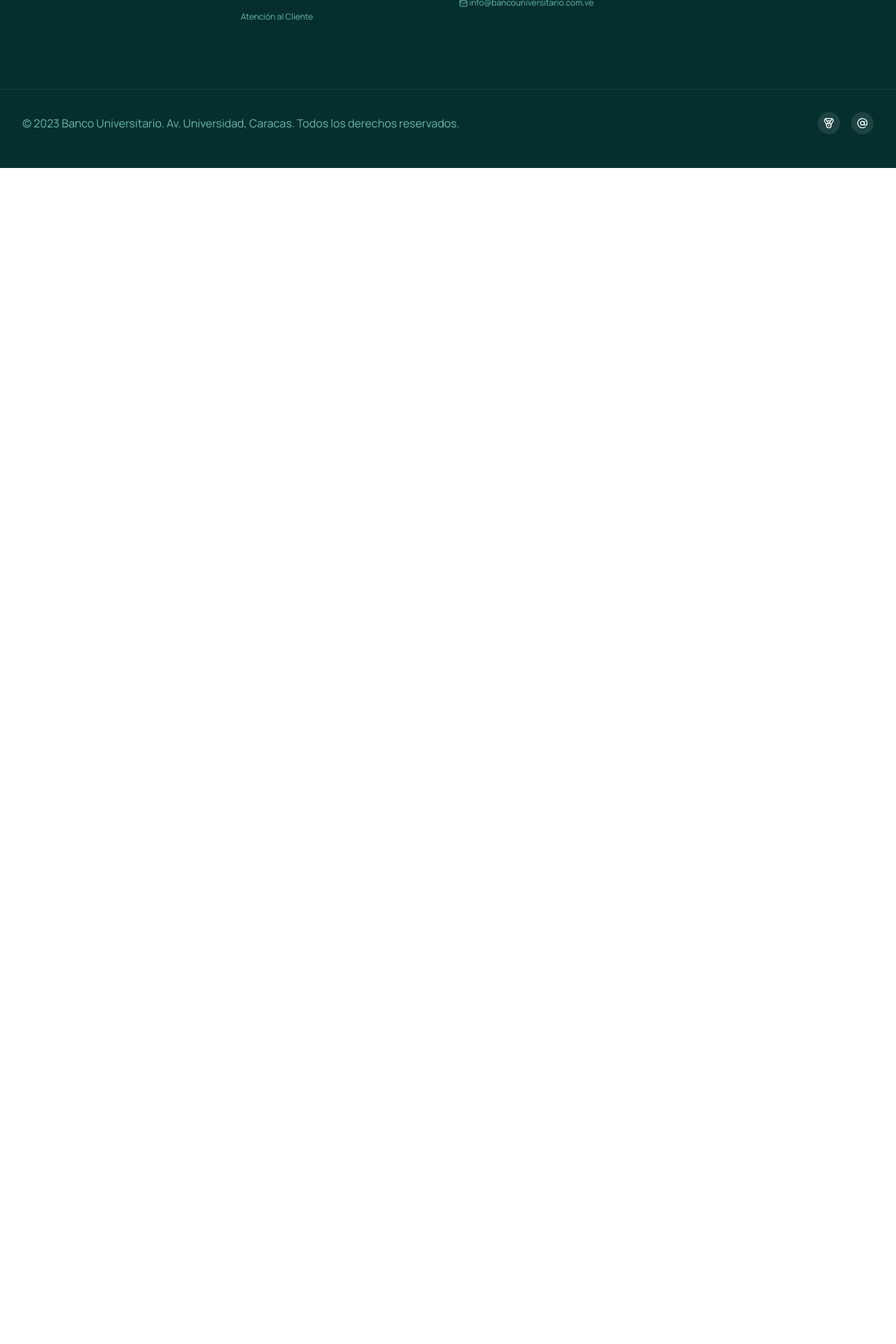
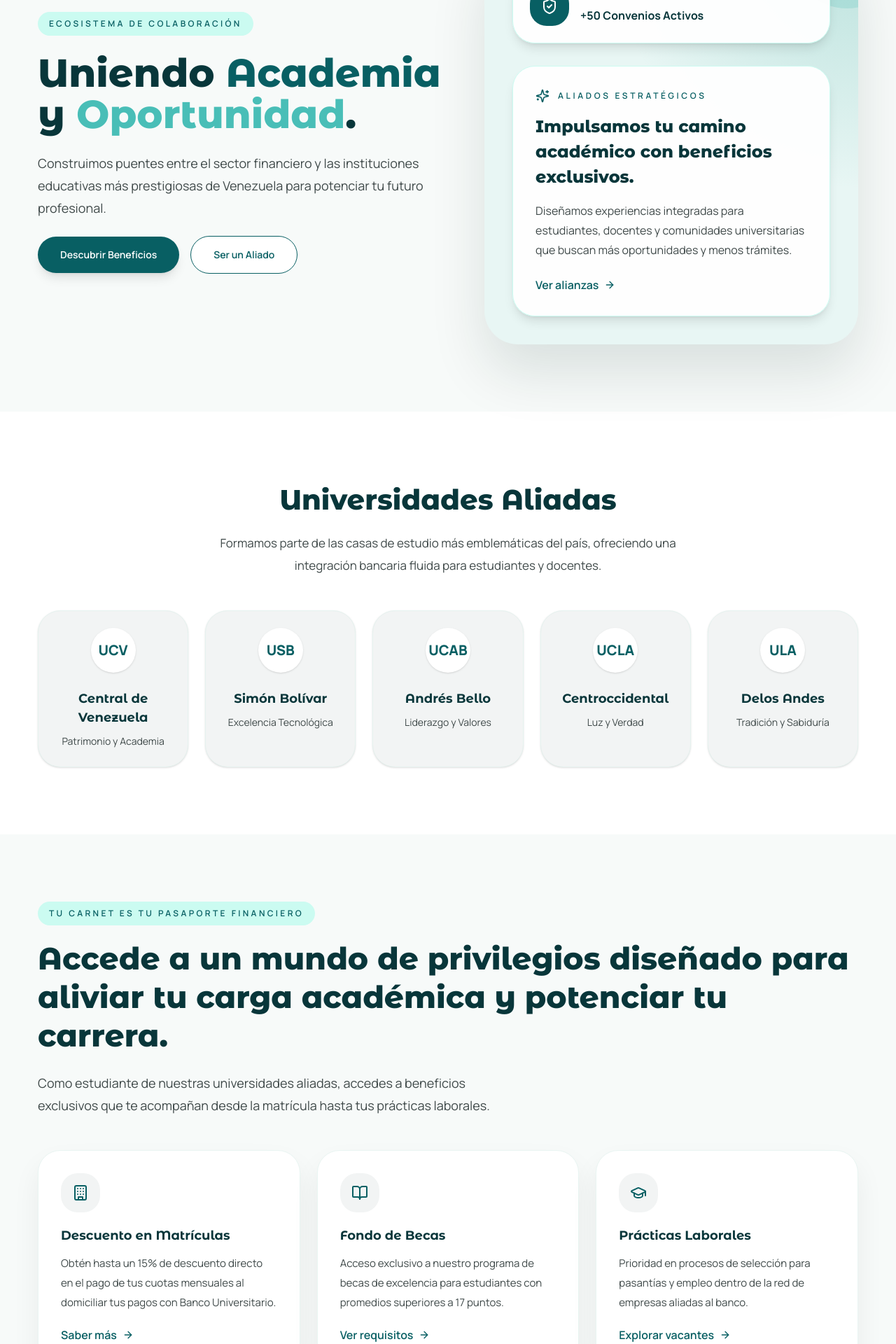
Before and after one commit to JStarWave84/web-institucional-banco-universitario, a Vue app: page /alianzas in a window 1280 px wide. Shown: the part 400-2320 px from the top of the page at 70% size. Before the commit the page ends 800 px from the top, so only its background shows below. Built offline with nearby package versions, Linux system fonts and the light colour scheme.

Commit message:
new-view-alianza

```diff
--- a/src/router/index.js
+++ b/src/router/index.js
@@ -9,6 +9,11 @@
       component: () => import('../views/HomeView.vue'),
     },
     {
+      path: '/alianzas',
+      name: 'Alianzas',
+      component: () => import('../views/AlianzasView.vue'),
+    },
+    {
       path: '/sobre-nosotros',
       name: 'SobreNosotros',
       component: () => import('../views/SobreNosotrosView.vue'),
--- /dev/null
+++ b/src/views/AlianzasView.vue
@@ -0,0 +1,162 @@
+<script setup>
+import {
+  Briefcase,
+  BookOpen,
+  GraduationCap,
+  ShieldCheck,
+  Building,
+  ArrowRight,
+  Stars,
+} from '@lucide/vue'
+
+const partners = [
+  { acronym: 'UCV', name: 'Central de Venezuela', tagline: 'Patrimonio y Academia' },
+  { acronym: 'USB', name: 'Simón Bolívar', tagline: 'Excelencia Tecnológica' },
+  { acronym: 'UCAB', name: 'Andrés Bello', tagline: 'Liderazgo y Valores' },
+  { acronym: 'UCLA', name: 'Centroccidental', tagline: 'Luz y Verdad' },
+  { acronym: 'ULA', name: 'Delos Andes', tagline: 'Tradición y Sabiduría' },
+]
+</script>
+
+<template>
+  <section class="bg-brand-bg py-24">
+    <div class="mx-auto max-w-[1220px] px-6">
+      <div class="grid gap-12 lg:grid-cols-[1.05fr_0.95fr] items-center">
+        <div class="space-y-6">
+          <span class="inline-flex items-center gap-2 rounded-full bg-teal-100 px-4 py-2 text-[12px] font-semibold uppercase tracking-[0.28em] text-brand-primary">
+            Ecosistema de colaboración
+          </span>
+
+          <h1 class="text-[40px] md:text-[56px] leading-[1.05] font-extrabold text-[#08363a]">
+            Uniendo <span class="text-brand-primary">Academia</span> y <span class="text-brand-secondary">Oportunidad</span>.
+          </h1>
+
+          <p class="max-w-2xl text-[18px] leading-8 text-page-text">
+            Construimos puentes entre el sector financiero y las instituciones educativas más prestigiosas de Venezuela para potenciar tu futuro profesional.
+          </p>
+
+          <div class="flex flex-col gap-4 sm:flex-row sm:items-center">
+            <a href="#beneficios" class="inline-flex items-center justify-center rounded-full bg-brand-primary px-8 py-4 text-sm font-semibold text-white shadow-lg transition-colors duration-200 hover:bg-brand-secondary">
+              Descubrir Beneficios
+            </a>
+            <a href="#alianza" class="inline-flex items-center justify-center rounded-full border border-brand-primary bg-white px-8 py-4 text-sm font-semibold text-brand-primary transition-colors duration-200 hover:bg-brand-primary hover:text-white">
+              Ser un Aliado
+            </a>
+          </div>
+        </div>
+
+        <div class="relative rounded-[48px] bg-[#e8f6f4] p-10 shadow-[0_40px_80px_rgba(2,41,36,0.12)] overflow-hidden">
+          <div class="absolute -right-16 -top-16 h-40 w-40 rounded-full bg-brand-secondary/20"></div>
+          <div class="absolute left-0 top-0 h-full w-full bg-[radial-gradient(circle_at_top_right,_rgba(49,164,150,0.25),_transparent_45%)]"></div>
+          <div class="relative flex flex-col gap-8">
+            <div class="rounded-[32px] bg-white/95 p-6 shadow-lg border border-teal-100">
+              <div class="flex items-center gap-4">
+                <div class="flex h-14 w-14 items-center justify-center rounded-3xl bg-brand-primary text-white">
+                  <ShieldCheck class="w-6 h-6" />
+                </div>
+                <div>
+                  <p class="text-[12px] uppercase tracking-[0.3em] font-semibold text-brand-primary/80">Colaboración</p>
+                  <p class="mt-2 text-[16px] font-bold text-[#08363a]">+50 Convenios Activos</p>
+                </div>
+              </div>
+            </div>
+
+            <div class="rounded-[32px] bg-white/95 p-8 shadow-lg border border-teal-100">
+              <div class="flex items-center gap-3 text-brand-primary mb-4">
+                <Stars class="w-5 h-5" />
+                <span class="text-[12px] uppercase tracking-[0.3em] font-semibold">Aliados estratégicos</span>
+              </div>
+              <h2 class="text-[24px] font-extrabold text-[#08363a]">Impulsamos tu camino académico con beneficios exclusivos.</h2>
+              <p class="mt-4 text-page-text leading-7">
+                Diseñamos experiencias integradas para estudiantes, docentes y comunidades universitarias que buscan más oportunidades y menos trámites.
+              </p>
+              <div class="mt-6 inline-flex items-center gap-2 text-brand-primary font-semibold">
+                <span>Ver alianzas</span>
+                <ArrowRight class="w-4 h-4" />
+              </div>
+            </div>
+          </div>
+        </div>
+      </div>
+    </div>
+  </section>
+
+  <section id="beneficios" class="bg-white py-24">
+    <div class="mx-auto max-w-[1220px] px-6">
+      <div class="mb-12 text-center">
+        <h2 class="text-[32px] md:text-[40px] font-extrabold text-[#08363a]">Universidades Aliadas</h2>
+        <p class="mt-4 max-w-2xl mx-auto text-page-text text-[17px] leading-8">
+          Formamos parte de las casas de estudio más emblemáticas del país, ofreciendo una integración bancaria fluida para estudiantes y docentes.
+        </p>
+      </div>
+      <div class="grid gap-6 sm:grid-cols-2 lg:grid-cols-5">
+        <div v-for="partner in partners" :key="partner.acronym" class="rounded-[32px] border border-[#e6f2ef] bg-brand-bg-secondary p-6 text-center shadow-sm">
+          <div class="mx-auto mb-6 flex h-16 w-16 items-center justify-center rounded-full bg-white text-brand-primary shadow-sm">
+            <span class="text-[20px] font-extrabold">{{ partner.acronym }}</span>
+          </div>
+          <h3 class="text-[18px] font-bold text-[#08363a] mb-2">{{ partner.name }}</h3>
+          <p class="text-page-text text-[14px] leading-6">{{ partner.tagline }}</p>
+        </div>
+      </div>
+    </div>
+  </section>
+
+  <section id="alianza" class="bg-brand-bg py-24">
+    <div class="mx-auto max-w-[1220px] px-6">
+      <div class="grid gap-12">
+        <div>
+          <span class="inline-flex items-center gap-2 rounded-full bg-teal-100 px-4 py-2 text-[12px] font-semibold uppercase tracking-[0.28em] text-brand-primary">
+            Tu Carnet es tu Pasaporte Financiero
+          </span>
+          <h2 class="mt-5 text-[34px] md:text-[44px] font-extrabold text-[#08363a] leading-tight">
+            Accede a un mundo de privilegios diseñado para aliviar tu carga académica y potenciar tu carrera.
+          </h2>
+          <p class="mt-6 max-w-2xl text-page-text text-[18px] leading-8">
+            Como estudiante de nuestras universidades aliadas, accedes a beneficios exclusivos que te acompañan desde la matrícula hasta tus prácticas laborales.
+          </p>
+        </div>
+
+        <div class="grid gap-6 sm:grid-cols-3">
+          <div class="rounded-[32px] bg-white p-8 shadow-[0_20px_40px_rgba(0,0,0,0.06)] border border-[#e9f5f2]">
+            <div class="mb-5 flex h-14 w-14 items-center justify-center rounded-3xl bg-brand-bg-secondary text-brand-primary">
+              <Building class="w-6 h-6" />
+            </div>
+            <h3 class="text-[18px] font-bold text-[#08363a] mb-3">Descuento en Matrículas</h3>
+            <p class="text-page-text text-[15px] leading-7">
+              Obtén hasta un 15% de descuento directo en el pago de tus cuotas mensuales al domiciliar tus pagos con Banco Universitario.
+            </p>
+            <a href="#" class="mt-5 inline-flex items-center gap-2 text-brand-primary font-semibold">
+              Saber más <ArrowRight class="w-4 h-4" />
+            </a>
+          </div>
+
+          <div class="rounded-[32px] bg-white p-8 shadow-[0_20px_40px_rgba(0,0,0,0.06)] border border-[#e9f5f2]">
+            <div class="mb-5 flex h-14 w-14 items-center justify-center rounded-3xl bg-brand-bg-secondary text-brand-primary">
+              <BookOpen class="w-6 h-6" />
+            </div>
+            <h3 class="text-[18px] font-bold text-[#08363a] mb-3">Fondo de Becas</h3>
+            <p class="text-page-text text-[15px] leading-7">
+              Acceso exclusivo a nuestro programa de becas de excelencia para estudiantes con promedios superiores a 17 puntos.
+            </p>
+            <a href="#" class="mt-5 inline-flex items-center gap-2 text-brand-primary font-semibold">
+              Ver requisitos <ArrowRight class="w-4 h-4" />
+            </a>
+          </div>
+
+          <div class="rounded-[32px] bg-white p-8 shadow-[0_20px_40px_rgba(0,0,0,0.06)] border border-[#e9f5f2]">
+            <div class="mb-5 flex h-14 w-14 items-center justify-center rounded-3xl bg-brand-bg-secondary text-brand-primary">
+              <GraduationCap class="w-6 h-6" />
+            </div>
+            <h3 class="text-[18px] font-bold text-[#08363a] mb-3">Prácticas Laborales</h3>
+            <p class="text-page-text text-[15px] leading-7">
+              Prioridad en procesos de selección para pasantías y empleo dentro de la red de empresas aliadas al banco.
+            </p>
+            <a href="#" class="mt-5 inline-flex items-center gap-2 text-brand-primary font-semibold">
+              Explorar vacantes <ArrowRight class="w-4 h-4" />
+            </a>
+          </div>
+        </div>
+      </div>
+    </div>
+  </section>
+</template>
```
